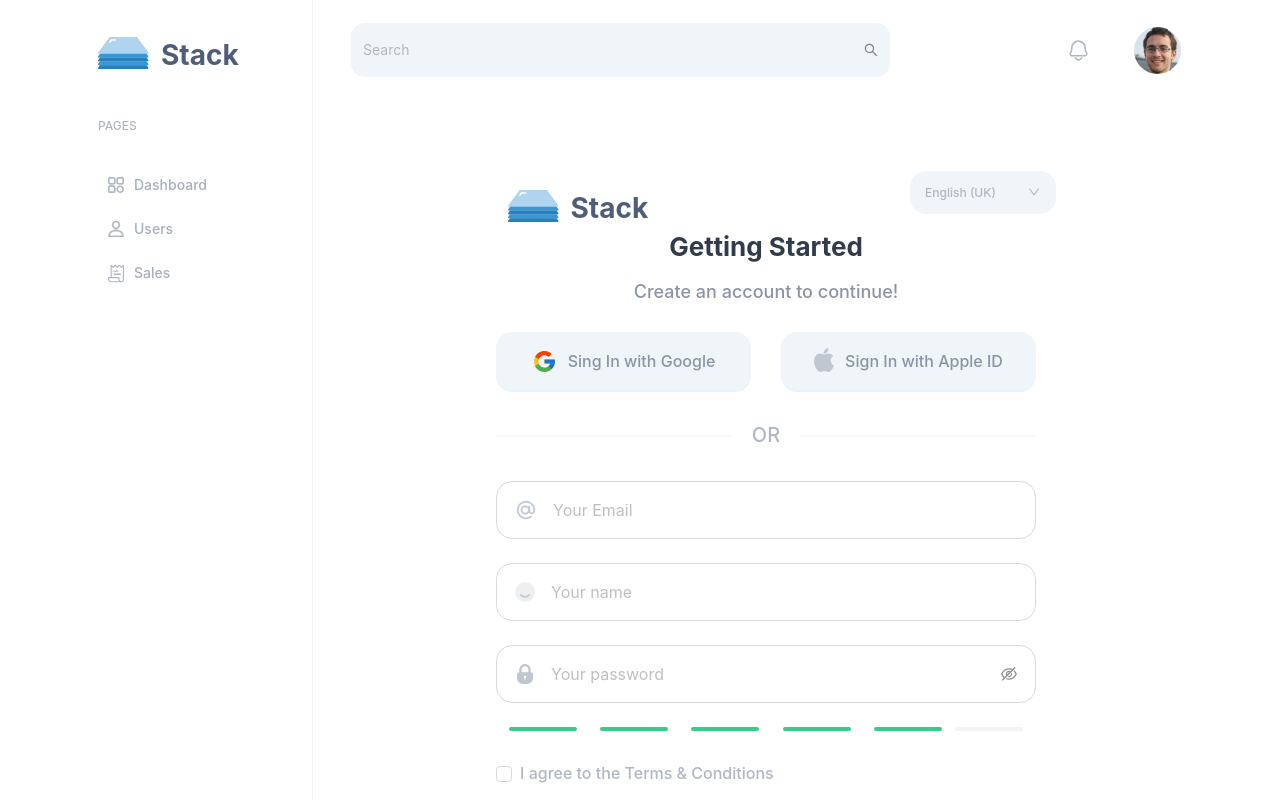
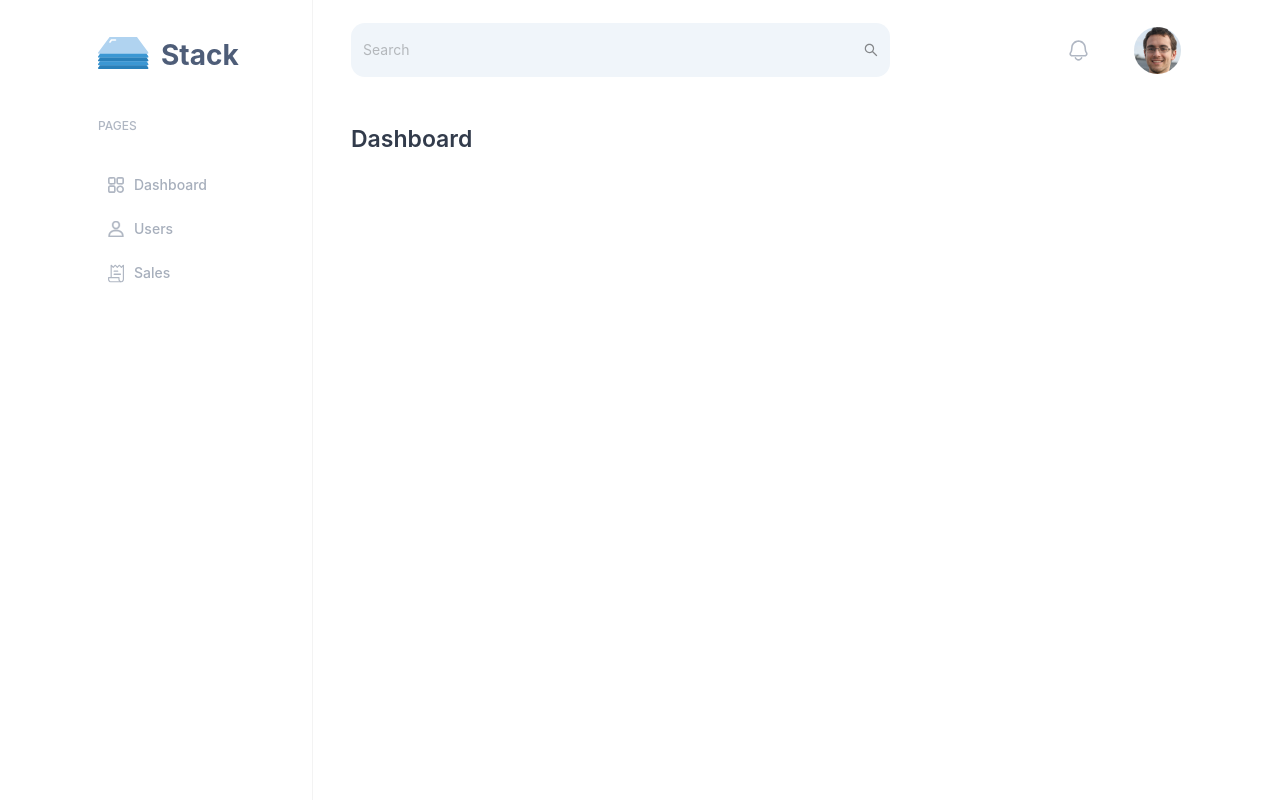
Before and after one commit to kamruzzaman-dev/TASK-M360ICT, a React (Vite) app: page /dashboard in a window 1280 px wide. Shown: the top 800 px of the page. Built offline with nearby package versions, Linux system fonts and the light colour scheme.

Commit message:
layout: dashboard layout name changed and dashboard, sales component update

```diff
--- /dev/null
+++ b/src/component/dashboard/dashboardPages/dashboard/index.tsx
@@ -0,0 +1,17 @@
+const Dashboard = () => {
+    return (
+        <div>
+            <h1
+                style={{
+                    fontSize: "23px",
+                    fontWeight: 600,
+                    color: "#323B4B",
+                }}
+            >
+                Dashboard
+            </h1>
+        </div>
+    );
+};
+
+export default Dashboard;
--- /dev/null
+++ b/src/component/dashboard/sales/index.tsx
@@ -0,0 +1,17 @@
+const Sales = () => {
+    return (
+        <div>
+            <h1
+                style={{
+                    fontSize: "23px",
+                    fontWeight: 600,
+                    color: "#323B4B",
+                }}
+            >
+                Sales
+            </h1>
+        </div>
+    );
+};
+
+export default Sales;
--- a/src/pages/dashboard/index.tsx
+++ b/src/pages/dashboardLayout/index.tsx
@@ -7,7 +7,7 @@ const { Content } = Layout;
 
 
 
-const Dashboard = () => {
+const DashboardLayout = () => {
 
     return (
         <div className="main-container">
@@ -33,4 +33,4 @@ const Dashboard = () => {
     );
 };
 
-export default Dashboard;
+export default DashboardLayout;
```
Also changed, not shown: src/route/Route.tsx (+6 -4 lines).
